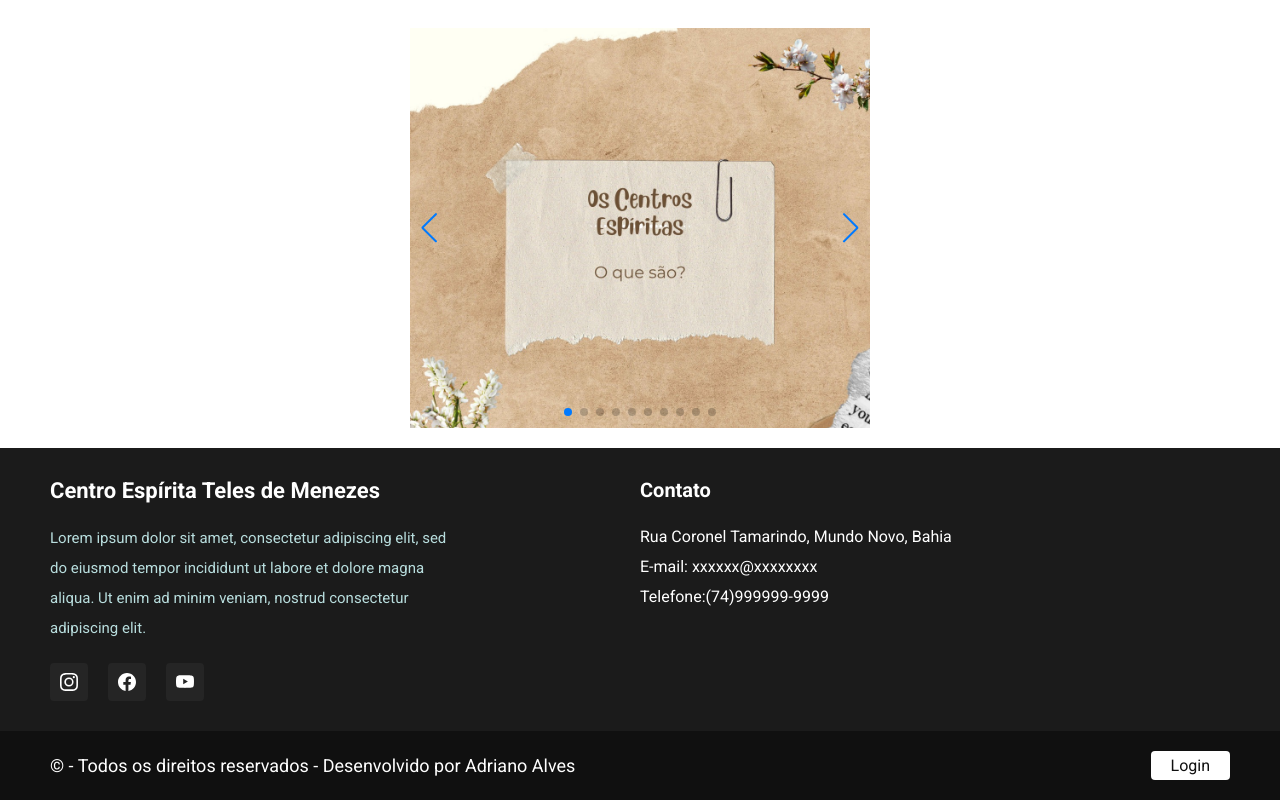
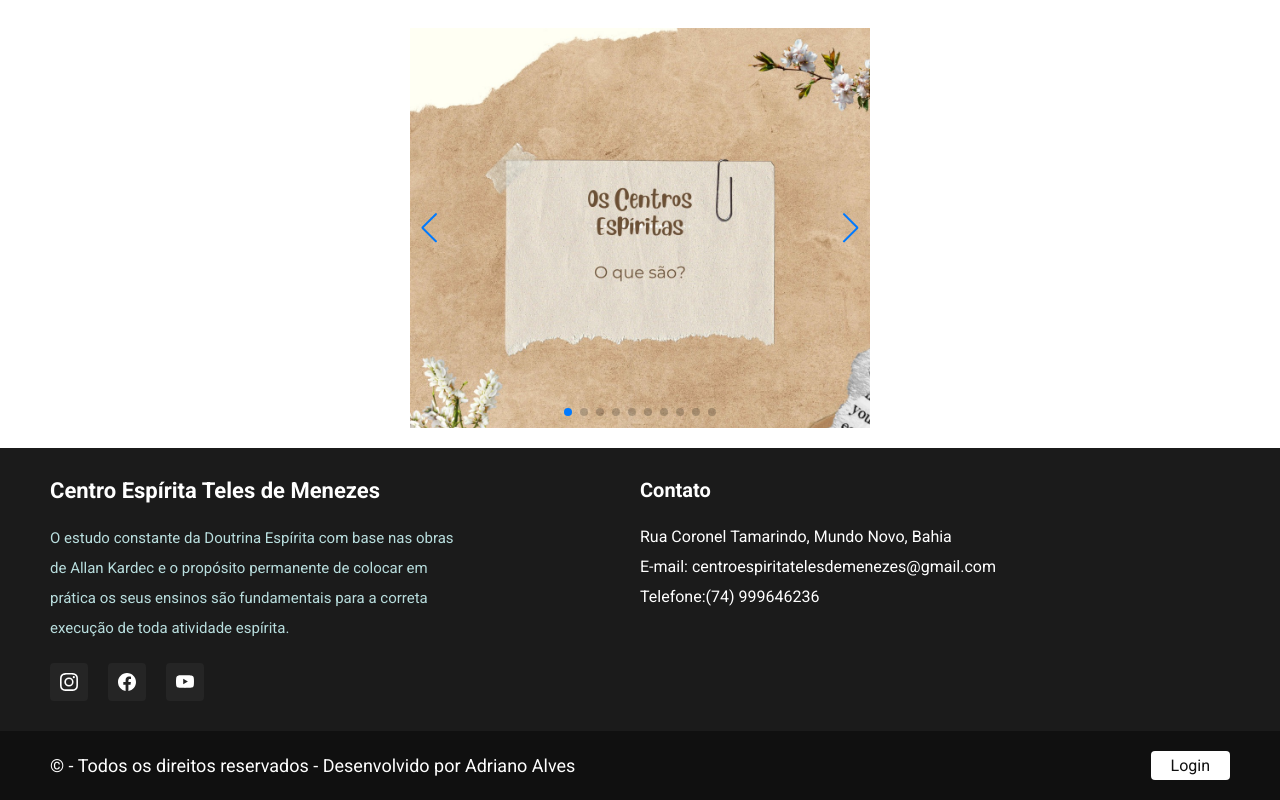
Before and after one commit to Adrianodbs/Centro-espirita-teles-de-menezes, a React (Vite) app: page / in a window 1280 px wide. Shown: the part 1723-2523 px from the top of the page. Built offline with nearby package versions, Linux system fonts and the light colour scheme; no server answers.

Commit message:
editando o footer

```diff
--- a/src/components/Footer/index.jsx
+++ b/src/components/Footer/index.jsx
@@ -10,9 +10,10 @@ function Footer() {
           <h1>Centro Espírita Teles de Menezes</h1>
 
           <p>
-            Lorem ipsum dolor sit amet, consectetur adipiscing elit, sed do
-            eiusmod tempor incididunt ut labore et dolore magna aliqua. Ut enim
-            ad minim veniam, nostrud consectetur adipiscing elit.
+            O estudo constante da Doutrina Espírita com base nas obras de Allan
+            Kardec e o propósito permanente de colocar em prática os seus
+            ensinos são fundamentais para a correta execução de toda atividade
+            espírita.
           </p>
 
           <div className="redes">
@@ -31,8 +32,8 @@ function Footer() {
         <C.Contact>
           <h2>Contato</h2>
           <p>Rua Coronel Tamarindo, Mundo Novo, Bahia</p>
-          <p>E-mail: xxxxxx@xxxxxxxx</p>
-          <p>Telefone:(74)999999-9999</p>
+          <p>E-mail: centroespiritatelesdemenezes@gmail.com</p>
+          <p>Telefone:(74) 999646236</p>
         </C.Contact>
       </C.TopContainer>
 
```
